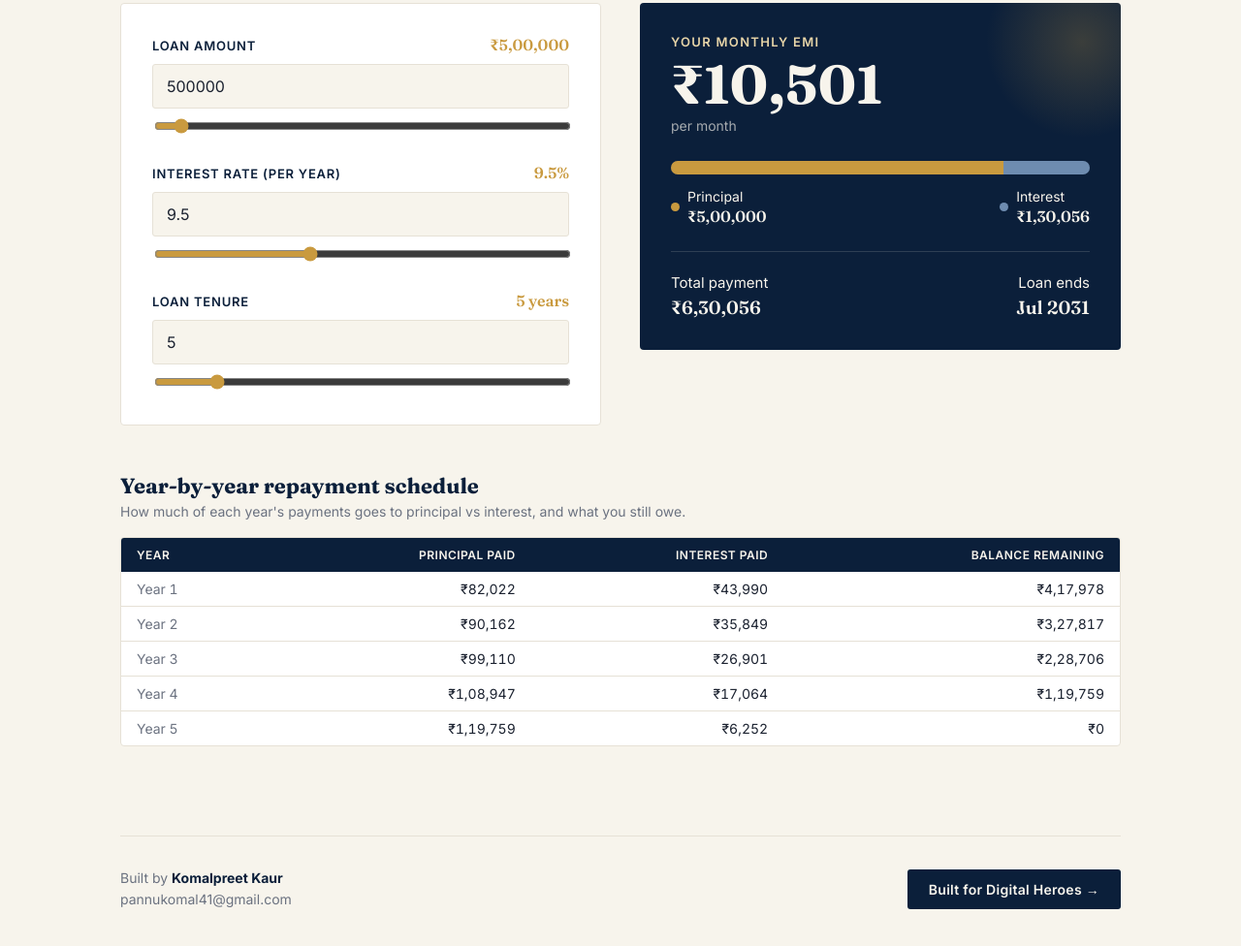
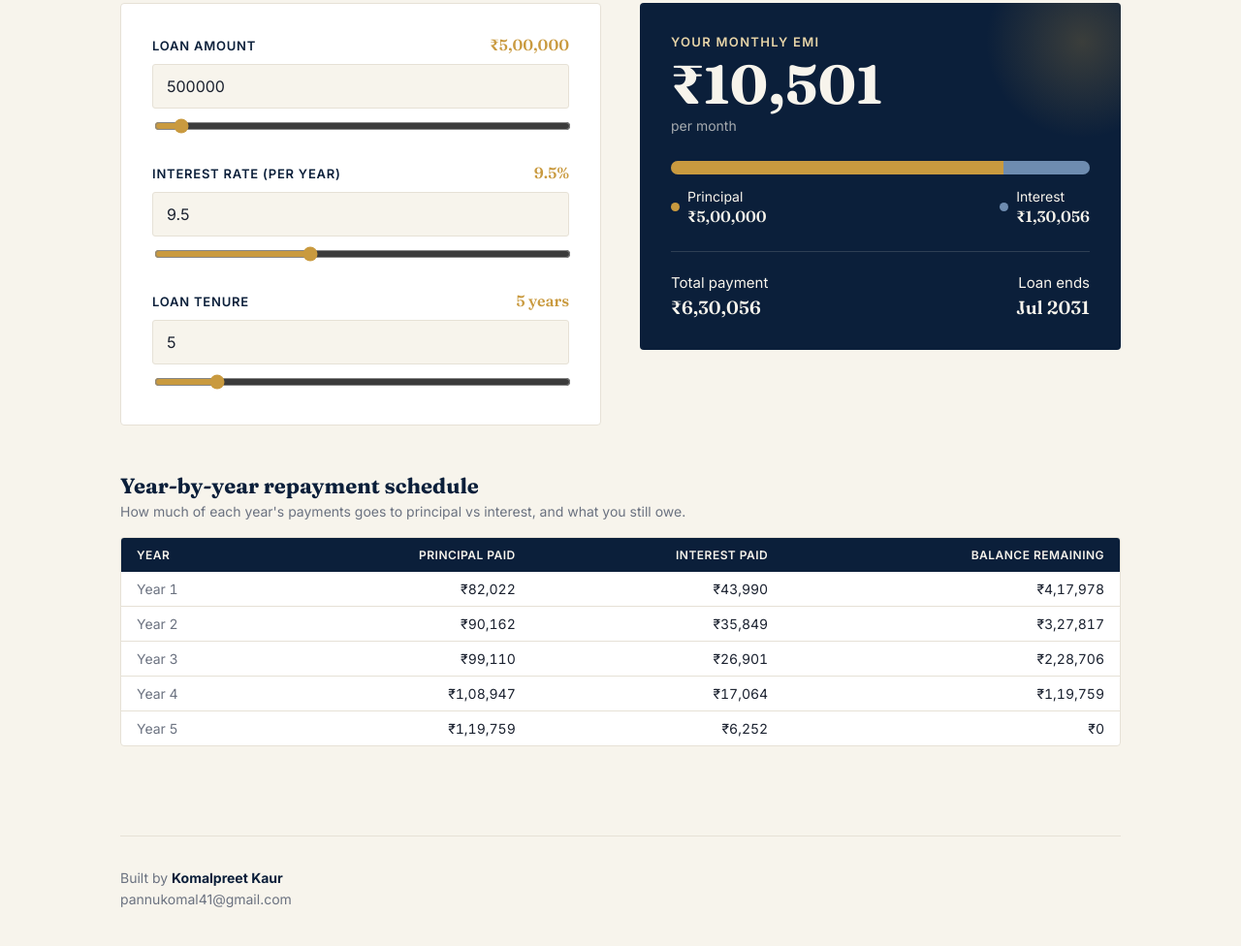
Before and after one commit to kmlpreet41/emi-calculator, a plain HTML site: page index.html in a window 1280 px wide. Shown: the part 363-1339 px from the top of the page at 97% size. Drawn offline with Linux system fonts and the light colour scheme.

Commit message:
Remove  link from footer
Removed the link to Digital Heroes from the footer.

```diff
--- a/index.html
+++ b/index.html
@@ -105,7 +105,6 @@
       Built by <strong>Komalpreet Kaur</strong><br>
       pannukomal41@gmail.com
     </div>
-    <a class="dh-btn" href="https://digitalheroesco.com" target="_blank" rel="noopener">Built for Digital Heroes →</a>
   </footer>
 </div>
 </body>
```
